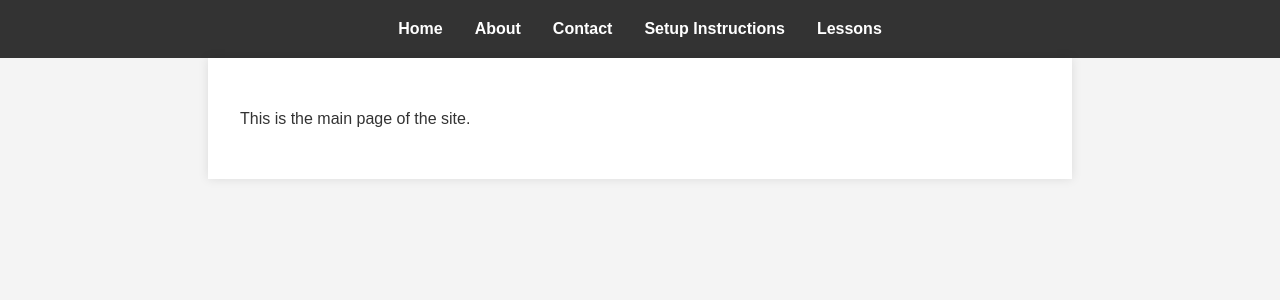
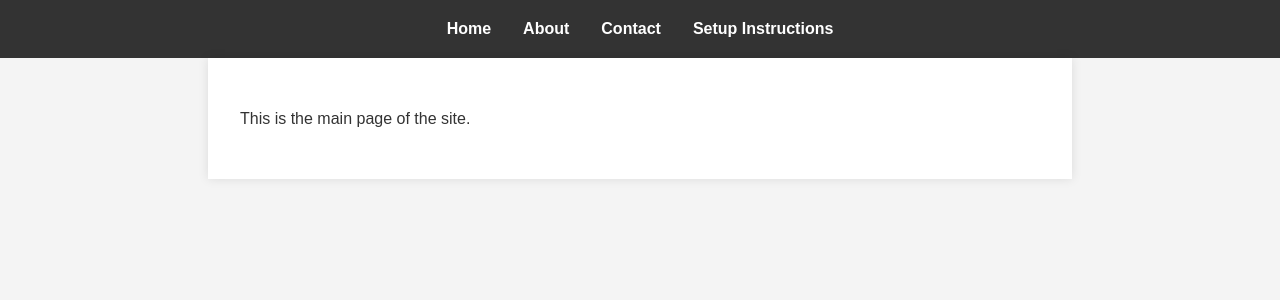
Before and after one commit to ATayls/Python-Data-Gathering-24, a Jekyll site: the page built from index.md, in a window 1280 px wide. Shown: the top 300 px of the page. Built offline with Jekyll 4.4.1, drawn with Linux system fonts in a browser that asks for light colours.

Commit message:
Comment out lessons

```diff
--- a/_layouts/default.html
+++ b/_layouts/default.html
@@ -13,7 +13,7 @@
         <li><a href="{{ '/about/' | relative_url }}">About</a></li>
         <li><a href="{{ '/contact/' | relative_url }}">Contact</a></li>
         <li><a href="{{ '/setup/' | relative_url }}">Setup Instructions</a></li>
-        <li><a href="{{ '/lessons/' | relative_url }}">Lessons</a></li>
+        <!-- <li><a href="{{ '/lessons/' | relative_url }}">Lessons</a></li> -->
       </ul>
     </nav>
   </header>
```
